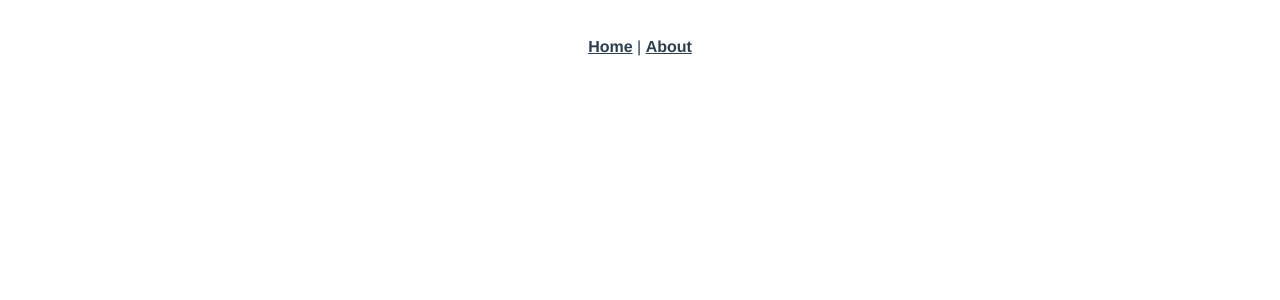
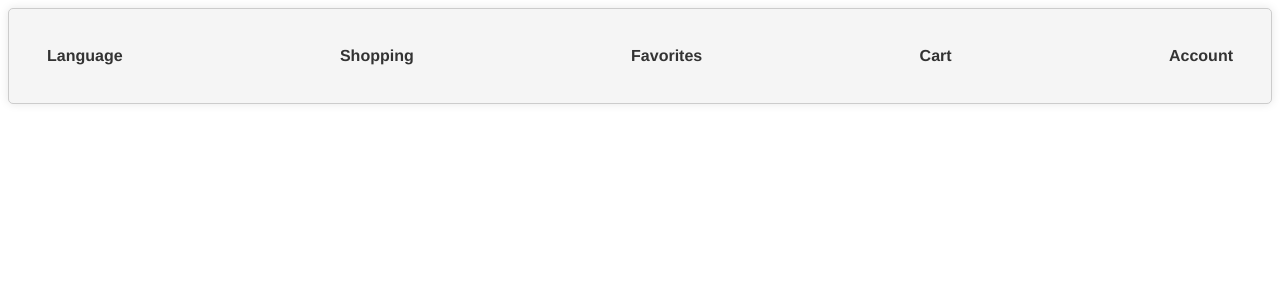
Before and after one commit to Shershulia/FullstackMarketplace, a Vue app in the folder frontend/: page /cart in a window 1280 px wide. Before the commit this address had no page. Shown: the top 300 px of the page. Built offline with nearby package versions, Linux system fonts and the light colour scheme.

Commit message:
Nav bar changes

```diff
--- a/frontend/package.json
+++ b/frontend/package.json
@@ -10,6 +10,7 @@
   "dependencies": {
     "core-js": "^3.8.3",
     "vue": "^3.2.13",
+    "vue-i18n": "^9.2.2",
     "vue-router": "^4.0.3",
     "vuex": "^4.0.0"
   },
@@ -17,7 +18,6 @@
     "@babel/core": "^7.12.16",
     "@babel/eslint-parser": "^7.12.16",
     "@vue/cli-plugin-babel": "~5.0.0",
-    "@vue/cli-plugin-eslint": "~5.0.0",
     "@vue/cli-plugin-router": "~5.0.0",
     "@vue/cli-plugin-vuex": "~5.0.0",
     "@vue/cli-service": "~5.0.0",
@@ -41,7 +41,9 @@
     "parserOptions": {
       "parser": "@babel/eslint-parser"
     },
-    "rules": {}
+    "rules": {
+      "prettier/prettier": "off"
+    }
   },
   "browserslist": [
     "> 1%",
--- a/frontend/src/App.vue
+++ b/frontend/src/App.vue
@@ -1,10 +1,15 @@
 <template>
-  <nav>
-    <router-link to="/">Home</router-link> |
-    <router-link to="/about">About</router-link>
-  </nav>
+  <NavigationBar />
   <router-view />
 </template>
+
+<script>
+import NavigationBar from "@/components/NavigationBar";
+export default {
+  components: {NavigationBar}
+}
+
+</script>
 
 <style>
 #app {
--- /dev/null
+++ b/frontend/src/components/NavigationBar.vue
@@ -0,0 +1,122 @@
+<template>
+  <nav class="navbar">
+    <ul class="navbar-nav">
+      <li class="nav-item dropdown">
+        <a class="nav-link dropdown-toggle" href="#" role="button" aria-haspopup="true" aria-expanded="false" @click="toggleLanguageDropdown" id="language">
+          Language
+        </a>
+        <div class="dropdown-menu" v-if="showLanguageDropdown" @click="hideLanguageDropdown">
+          <a class="dropdown-item" href="#" @click.prevent="setLanguage('English')">English</a>
+          <a class="dropdown-item" href="#" @click.prevent="setLanguage('Norwegian')">Norwegian</a>
+        </div>
+      </li>
+      <li class="nav-item">
+        <router-link to="/shopping" class="nav-link" id="shopping">Shopping</router-link>
+      </li>
+      <li class="nav-item">
+        <router-link to="/favorites" class="nav-link" id="favorites">Favorites</router-link>
+      </li>
+      <li class="nav-item">
+        <router-link to="/cart" class="nav-link" id="cart">Cart</router-link>
+      </li>
+      <li class="nav-item dropdown">
+        <a class="nav-link dropdown-toggle" href="#" role="button" aria-haspopup="true" aria-expanded="false" @click="toggleAccountDropdown" id="account">
+          Account
+        </a>
+        <div class="dropdown-menu" v-if="showAccountDropdown" @click="hideAccountDropdown">
+          <a class="dropdown-item" href="#">Sign up</a>
+          <a class="dropdown-item" href="#">Log in</a>
+        </div>
+      </li>
+    </ul>
+  </nav>
+</template>
+
+<script>
+export default {
+  name: 'NavigationBar',
+  data() {
+    return {
+      showLanguageDropdown: false,
+      showAccountDropdown: false,
+      currentLanguage: 'English',
+      user: 'User'
+    }
+  },
+  methods: {
+    toggleLanguageDropdown() {
+      this.showLanguageDropdown = !this.showLanguageDropdown
+    },
+    hideLanguageDropdown() {
+      this.showLanguageDropdown = false
+    },
+    toggleAccountDropdown() {
+      this.showAccountDropdown = !this.showAccountDropdown
+    },
+    hideAccountDropdown() {
+      this.showAccountDropdown = false
+    },
+    setLanguage(language) {
+      this.currentLanguage = language;
+      console.log("Language switched to", language);
+      if(this.currentLanguage === 'Norwegian') {
+        document.getElementById('shopping').innerHTML = 'Kjøp';
+        document.getElementById('favorites').innerHTML = 'Favoritter';
+        document.getElementById('cart').innerHTML = 'Handlevogn';
+        document.getElementById('language').innerHTML = 'Språk';
+        document.getElementById('user').innerHTML = 'Bruker';
+      }
+      else {
+        document.getElementById('shopping').innerHTML = 'Shopping';
+        document.getElementById('favorites').innerHTML = 'Favorites';
+        document.getElementById('cart').innerHTML = 'Cart';
+        document.getElementById('language').innerHTML = 'Language';
+        document.getElementById('user').innerHTML = 'User';
+      }
+    }
+  }
+}
+</script>
+
+<style>
+.navbar {
+  background-color: whitesmoke;
+  overflow: hidden;
+  font-size: 16px;
+  border: 1px solid #ccc;
+  border-radius: 5px;
+  box-shadow: 0px 0px 10px rgba(0, 0, 0, 0.1);
+}
+
+.navbar-nav {
+  display: flex;
+  justify-content: space-between;
+  list-style-type: none;
+  margin: 0;
+  padding: 0;
+}
+
+.nav-item {
+  padding: 8px;
+}
+
+.nav-link {
+  color: #333;
+  text-decoration: none;
+  cursor: pointer;
+}
+
+.dropdown-menu {
+  background-color: whitesmoke;
+  border: none;
+  display: flex;
+  flex-direction: column;
+}
+
+.dropdown-item {
+  color: #333;
+  cursor: pointer;
+  white-space: normal;
+}
+
+</style>
```
Also changed, not shown: 1 other file (tests, documents, lock files or other folders).
